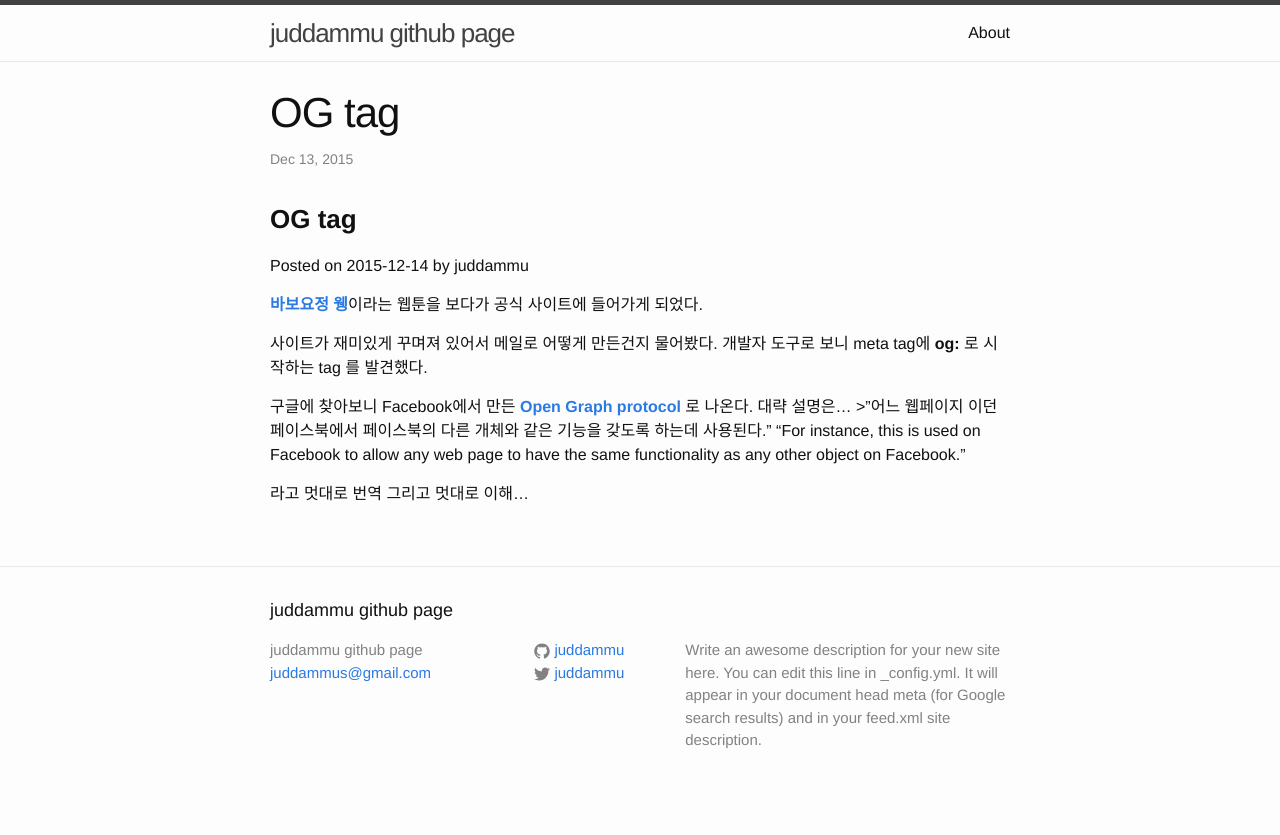
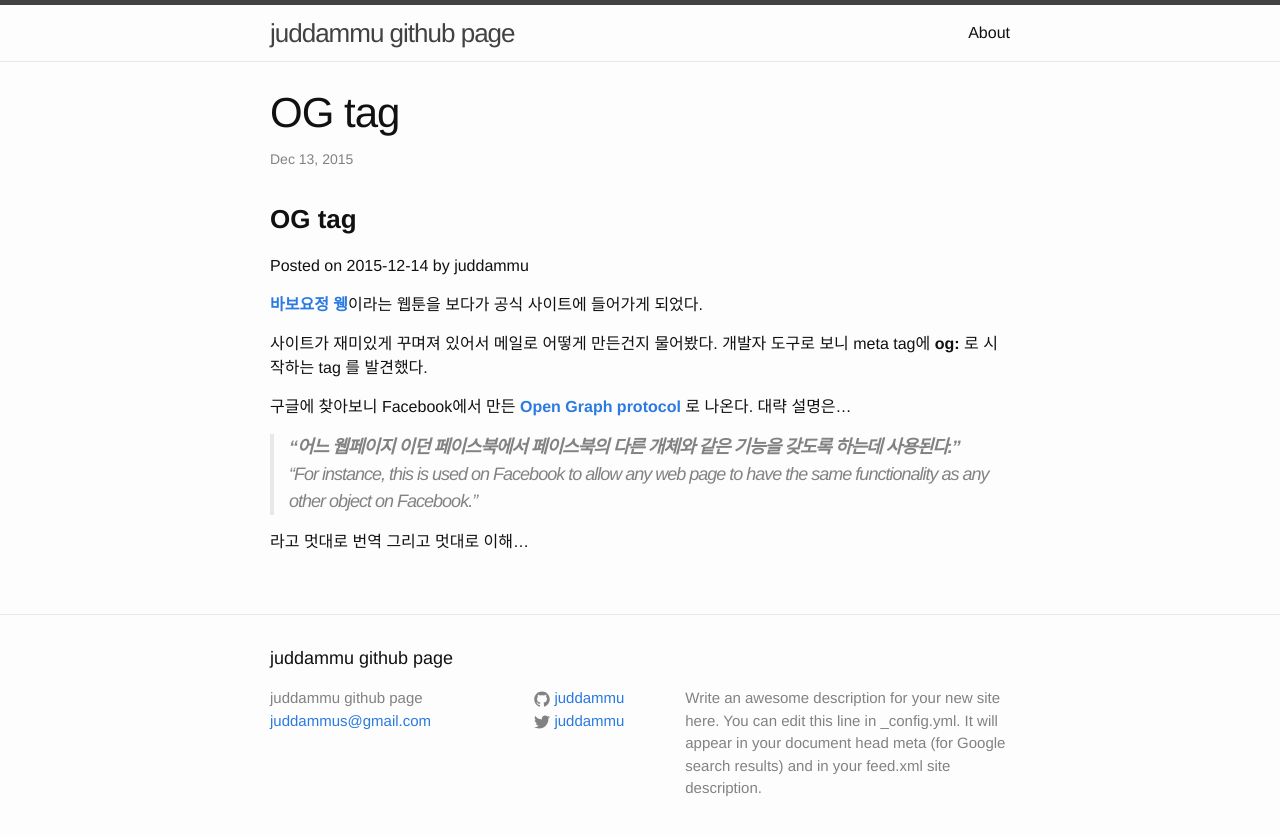
Before and after one commit to juddammu/juddammu.github.io, a Jekyll site: the page built from _posts/2015-12-13-OG-tag.markdown, in a window 1280 px wide. Shown: the top 835 px of the page. Built offline with Jekyll 4.4.1, drawn with Linux system fonts in a browser that asks for light colours.

Commit message:
2015-12-13 OG tag commit

```diff
--- a/_posts/2015-12-13-OG-tag.markdown
+++ b/_posts/2015-12-13-OG-tag.markdown
@@ -16,10 +16,12 @@ Posted on 2015-12-14 by juddammu
 
 구글에 찾아보니 Facebook에서 만든 [**Open Graph protocol**](http://ogp.me/) 로 나온다.
 대략 설명은...
-	>"어느 웹페이지 이던 페이스북에서 페이스북의 다른 개체와 같은
-	기능을 갖도록 하는데 사용된다."
-"For instance, this is used on Facebook to allow any web page
-to have the same functionality as any other object on Facebook."
+
+>**"어느 웹페이지 이던 페이스북에서 페이스북의 다른 개체와 같은
+기능을 갖도록 하는데 사용된다."**
+>"For instance, this is used on Facebook to allow
+any web page to have the same functionality
+as any other object on Facebook."
 
 
 라고 멋대로 번역 그리고 멋대로 이해...
```
